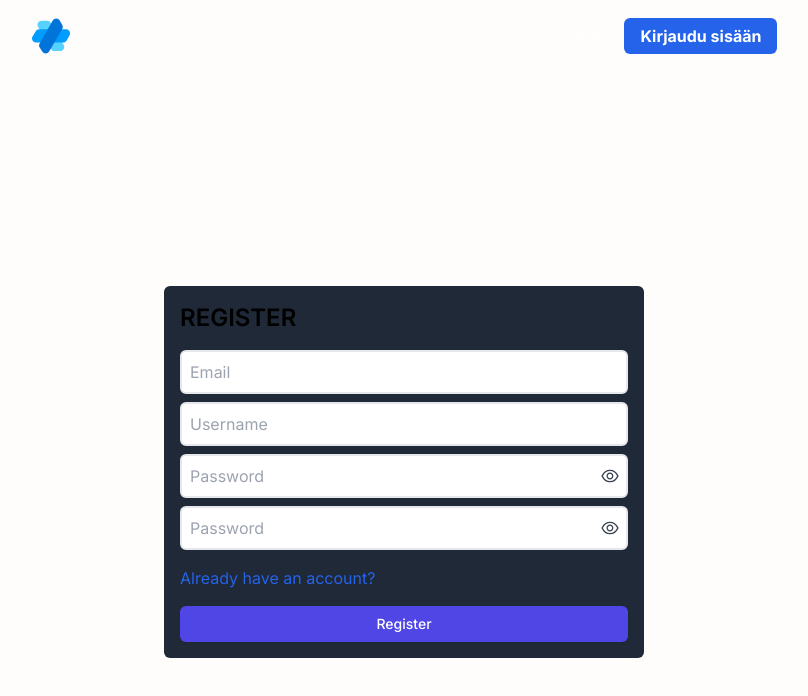
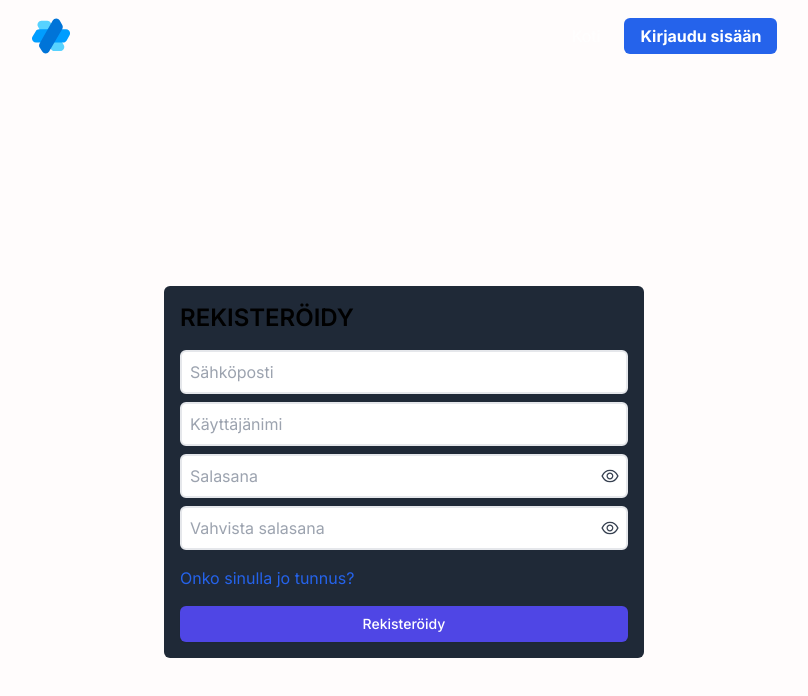
Before and after one commit to AleksiPamilo/carshop, a Next.js app: page /1/register in a window 1280 px wide. Shown: the top 696 px of the page, without its empty margins (236-1044 px from the left). Built offline with nearby package versions, Linux system fonts and the light colour scheme.

Commit message:
Update dictionaries and login/register pages

```diff
--- a/src/app/[lang]/(auth)/login/page.tsx
+++ b/src/app/[lang]/(auth)/login/page.tsx
@@ -8,7 +8,6 @@ import { AiOutlineEye, AiOutlineEyeInvisible } from "react-icons/ai";
 import { IDictionary } from "@/interfaces/dictionary";
 import { getDictionary } from "@/../get-dictionary";
 import type { Locale } from "@/../i18n-config";
-
 
 export default function Login({
     params: { lang },
--- a/src/app/[lang]/(auth)/register/page.tsx
+++ b/src/app/[lang]/(auth)/register/page.tsx
@@ -1,10 +1,18 @@
 "use client";
 
 import Link from "next/link";
-import { useState, useRef } from "react";
+import { useState, useRef, useEffect } from "react";
 import { AiOutlineEye, AiOutlineEyeInvisible } from "react-icons/ai";
+import { getDictionary } from "@/../get-dictionary";
+import { IDictionary } from "@/interfaces/dictionary";
+import type { Locale } from "@/../i18n-config";
 
-export default function Register() {
+export default function Register({
+    params: { lang },
+}: {
+    params: { lang: Locale }
+}) {
+    const [dictionary, setDictionary] = useState<IDictionary | null>(null);
     const [loading, setLoading] = useState<boolean>(false);
     const [error, setError] = useState<string | null>(null);
     const [showPassword, setShowPassword] = useState<{ password: boolean, confirmPassword: boolean }>({ password: false, confirmPassword: false });
@@ -13,6 +21,12 @@ export default function Register() {
     const passwordRef = useRef<HTMLInputElement>(null);
     const confirmPasswordRef = useRef<HTMLInputElement>(null);
 
+    useEffect(() => {
+        if (lang)
+            getDictionary(lang)
+                .then(setDictionary)
+                .catch(() => setDictionary(null));
+    }, [lang]);
 
     const submit = (e: React.FormEvent<HTMLFormElement>) => {
         e.preventDefault();
@@ -20,7 +34,13 @@ export default function Register() {
         setError(null);
 
         if (passwordRef.current?.value !== confirmPasswordRef.current?.value) {
-            setError("Passwords do not match");
+            setError(dictionary?.auth.errors.passwordsDontMatch ?? "Passwords don't match");
+            setLoading(false);
+            return;
+        }
+
+        if (passwordRef.current?.value && passwordRef.current.value.length < 6) {
+            setError(dictionary?.auth.errors.passwordLength ?? "Password too short");
             setLoading(false);
             return;
         }
@@ -37,8 +57,8 @@ export default function Register() {
             }),
         })
             .then(() => clearForm())
-            .catch((err) => {
-                setError(err.message);
+            .catch(() => {
+                setError(dictionary?.auth.errors.unknownError ?? "Unknown error");
                 setLoading(false);
             });
     }
@@ -56,7 +76,7 @@ export default function Register() {
     return (
         <main className="w-screen h-[50rem] flex items-center justify-center">
             <div className="bg-gray-800 w-[23rem] md:w-[30rem] p-4 rounded-md text-black dark:text-white">
-                <h1 className="text-2xl font-semibold uppercase">Register</h1>
+                <h1 className="text-2xl font-semibold uppercase">{dictionary?.auth.signUp}</h1>
 
                 {error && (
                     <div className="flex items-center justify-center gap-2 mt-4 bg-red-500 rounded-md p-3">
@@ -70,14 +90,14 @@ export default function Register() {
                             type="email"
                             required
                             ref={emailRef}
-                            placeholder="Email"
+                            placeholder={dictionary?.auth.email}
                             className="text-black border-2 rounded-md p-2 focus:outline-0 focus:border-blue-600"
                         />
                         <input
                             type="text"
                             required
                             ref={nameRef}
-                            placeholder="Username"
+                            placeholder={dictionary?.auth.username}
                             className="text-black border-2 rounded-md p-2 focus:outline-0 focus:border-blue-600"
                         />
                         <div className="relative">
@@ -85,7 +105,7 @@ export default function Register() {
                                 type={showPassword.password ? "text" : "password"}
                                 required
                                 ref={passwordRef}
-                                placeholder="Password"
+                                placeholder={dictionary?.auth.password}
                                 className="text-black w-full border-2 rounded-md p-2 focus:outline-0 focus:border-blue-600"
                             />
                             <button
@@ -101,7 +121,7 @@ export default function Register() {
                                 type={showPassword.confirmPassword ? "text" : "password"}
                                 required
                                 ref={confirmPasswordRef}
-                                placeholder="Password"
+                                placeholder={dictionary?.auth.confirmPassword}
                                 className="text-black w-full border-2 rounded-md p-2 focus:outline-0 focus:border-blue-600"
                             />
                             <button
@@ -115,7 +135,7 @@ export default function Register() {
                     </div>
 
                     <Link href="/login" className="text-blue-600">
-                        Already have an account?
+                        {dictionary?.auth.alreadyHaveAccount}
                     </Link>
 
                     <button
@@ -123,7 +143,7 @@ export default function Register() {
                         disabled={loading}
                         className="flex items-center justify-center px-4 py-2 shadow-sm text-sm font-medium rounded-md text-white bg-indigo-600 hover:bg-indigo-700 focus:outline-none hover:ring-2 hover:ring-indigo-500 disabled:cursor-not-allowed"
                     >
-                        Register
+                        {loading ? dictionary?.loading : dictionary?.auth.signUp}
                     </button>
                 </form>
             </div>
--- a/src/dictionaries/en.json
+++ b/src/dictionaries/en.json
@@ -19,6 +19,8 @@
             "username": "Username is required",
             "usernameTaken": "Username is already taken",
             "password": "Password is required",
+            "passwordLength": "Password must be at least 6 characters long",
+            "passwordsDontMatch": "Passwords don't match",
             "email": "Email is required",
             "emailInvalid": "Email is invalid",
             "incorrectCredentials": "Incorrect username or password",
--- a/src/dictionaries/fi.json
+++ b/src/dictionaries/fi.json
@@ -9,7 +9,7 @@
         "password": "Salasana",
         "email": "Sähköposti",
         "dontHaveAccount": "Ei vielä tunnusta?",
-        "alreadyHaveAccount": "On jo tunnus?",
+        "alreadyHaveAccount": "Onko sinulla jo tunnus?",
         "forgotPassword": "Unohditko salasanan?",
         "resetPassword": "Nollaa salasana",
         "newPassword": "Uusi salasana",
@@ -19,6 +19,8 @@
             "username": "Käyttäjänimi on pakollinen",
             "usernameTaken": "Käyttäjänimi on jo käytössä",
             "password": "Salasana on pakollinen",
+            "passwordLength": "Salasanan tulee olla vähintään 6 merkkiä pitkä",
+            "passwordsDontMatch": "Salasanat eivät täsmää",
             "email": "Sähköposti on pakollinen",
             "emailInvalid": "Sähköposti on virheellinen",
             "incorrectCredentials": "Väärä käyttäjänimi tai salasana",
--- a/src/interfaces/dictionary.ts
+++ b/src/interfaces/dictionary.ts
@@ -18,6 +18,8 @@ export interface IDictionary {
             username: string,
             usernameTaken: string,
             password: string,
+            passwordLength: string,
+            passwordsDontMatch: string,
             email: string,
             emailInvalid: string,
             incorrectCredentials: string,
```
